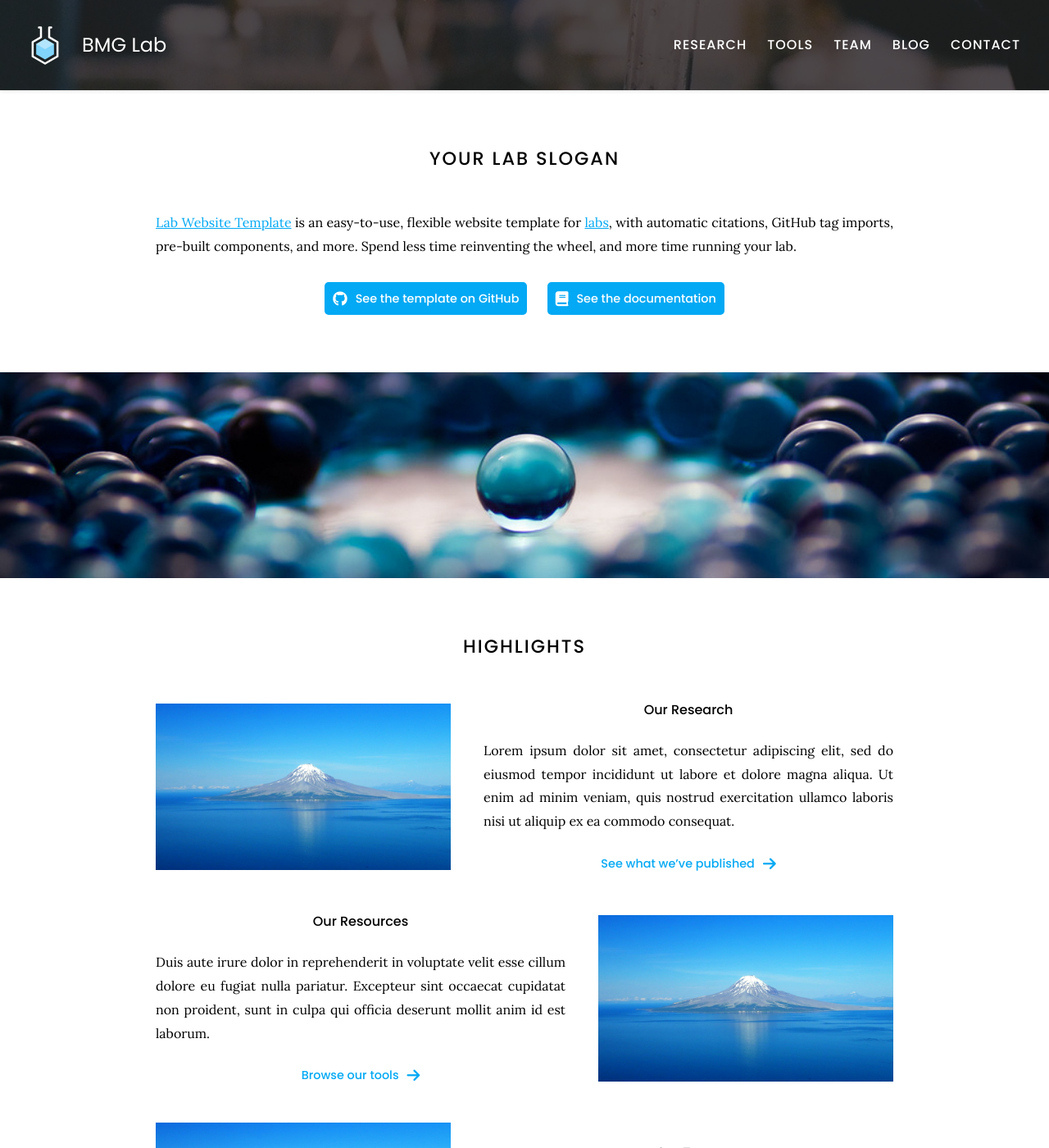
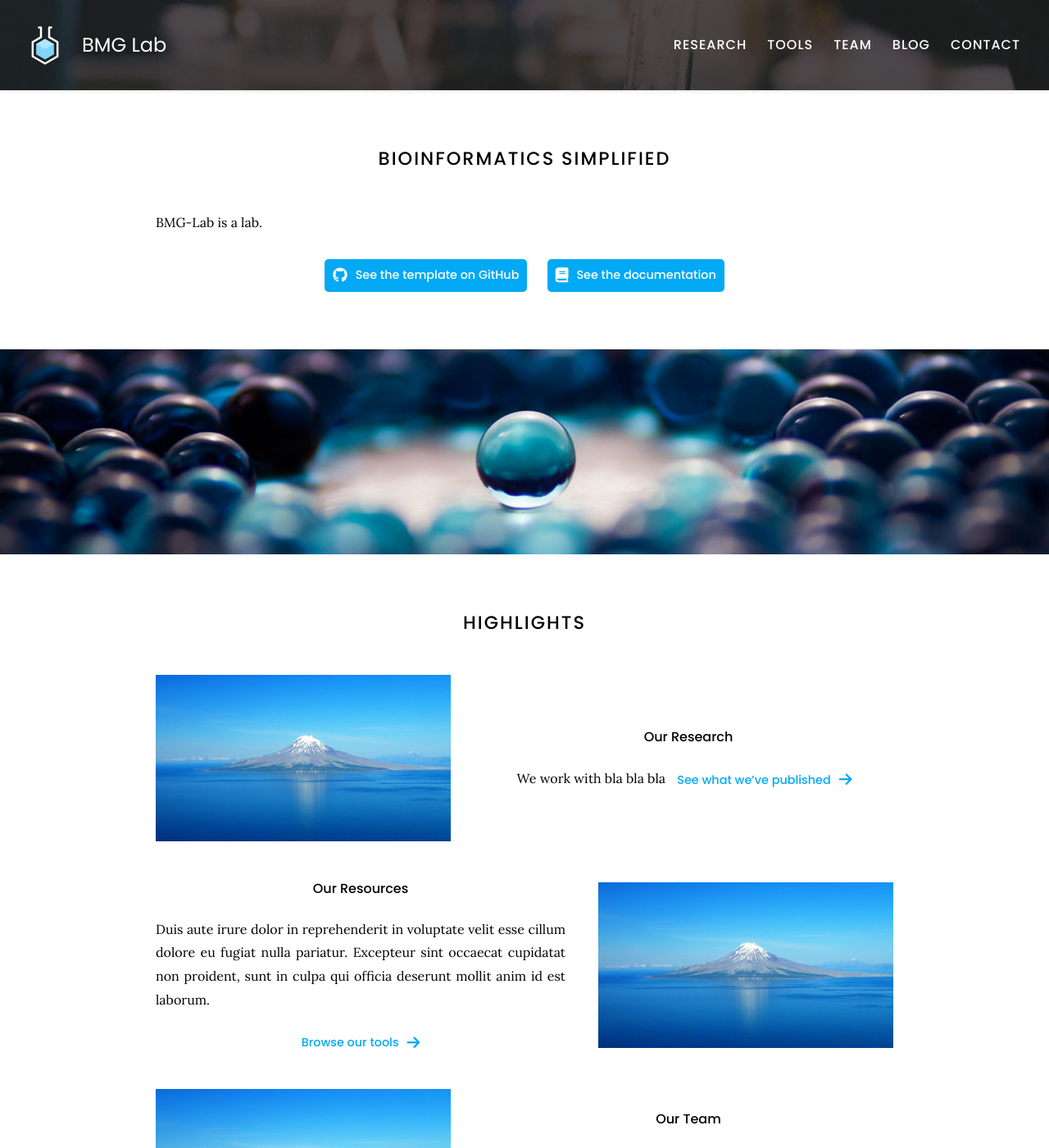
Before and after one commit to BMGLab/bmglab.github.io, a Jekyll site: the page built from index.md, in a window 1280 px wide and 1400 px high. Shown: the whole window at 82% size. Built offline with Jekyll 4.4.1, drawn with Linux system fonts in a browser that asks for light colours.

Commit message:
Update index.md

```diff
--- a/index.md
+++ b/index.md
@@ -2,10 +2,9 @@
 title: Home
 ---
 
-# Your Lab Slogan
+# Bioinformatics Simplified
 
-[Lab Website Template](https://github.com/greenelab/lab-website-template) is an easy-to-use, flexible website template for [labs](https://www.greenelab.com/), with automatic citations, GitHub tag imports, pre-built components, and more.
-Spend less time reinventing the wheel, and more time running your lab.
+BMG-Lab is a lab.
 
 {%
   include link.html
@@ -34,9 +33,7 @@ Spend less time reinventing the wheel, and more time running your lab.
 # Highlights
 
 {% capture text %}
-Lorem ipsum dolor sit amet, consectetur adipiscing elit, sed do eiusmod tempor incididunt ut labore et dolore magna aliqua.
-Ut enim ad minim veniam, quis nostrud exercitation ullamco laboris nisi ut aliquip ex ea commodo consequat.
-
+We work with bla bla bla
 {%
   include link.html
   link="research"
```
